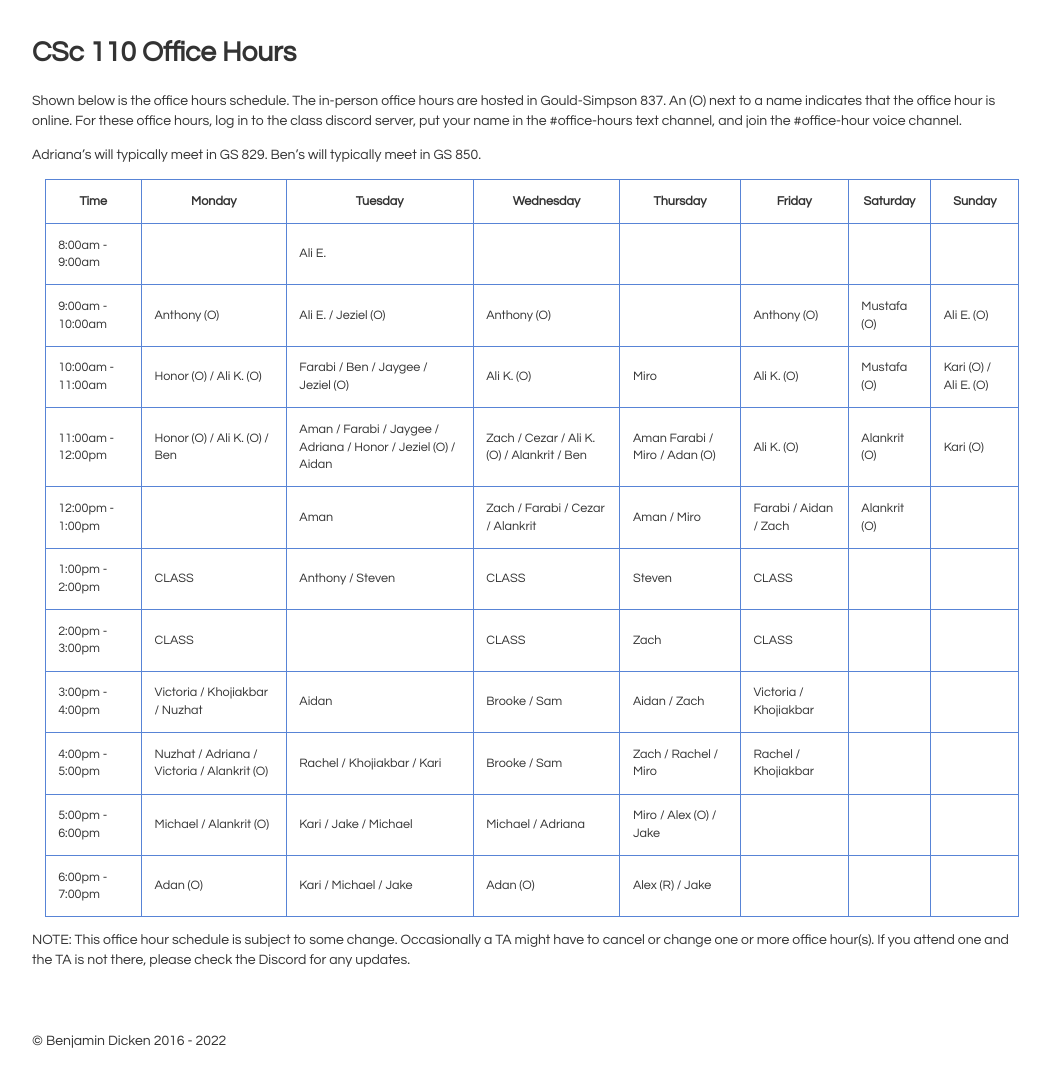
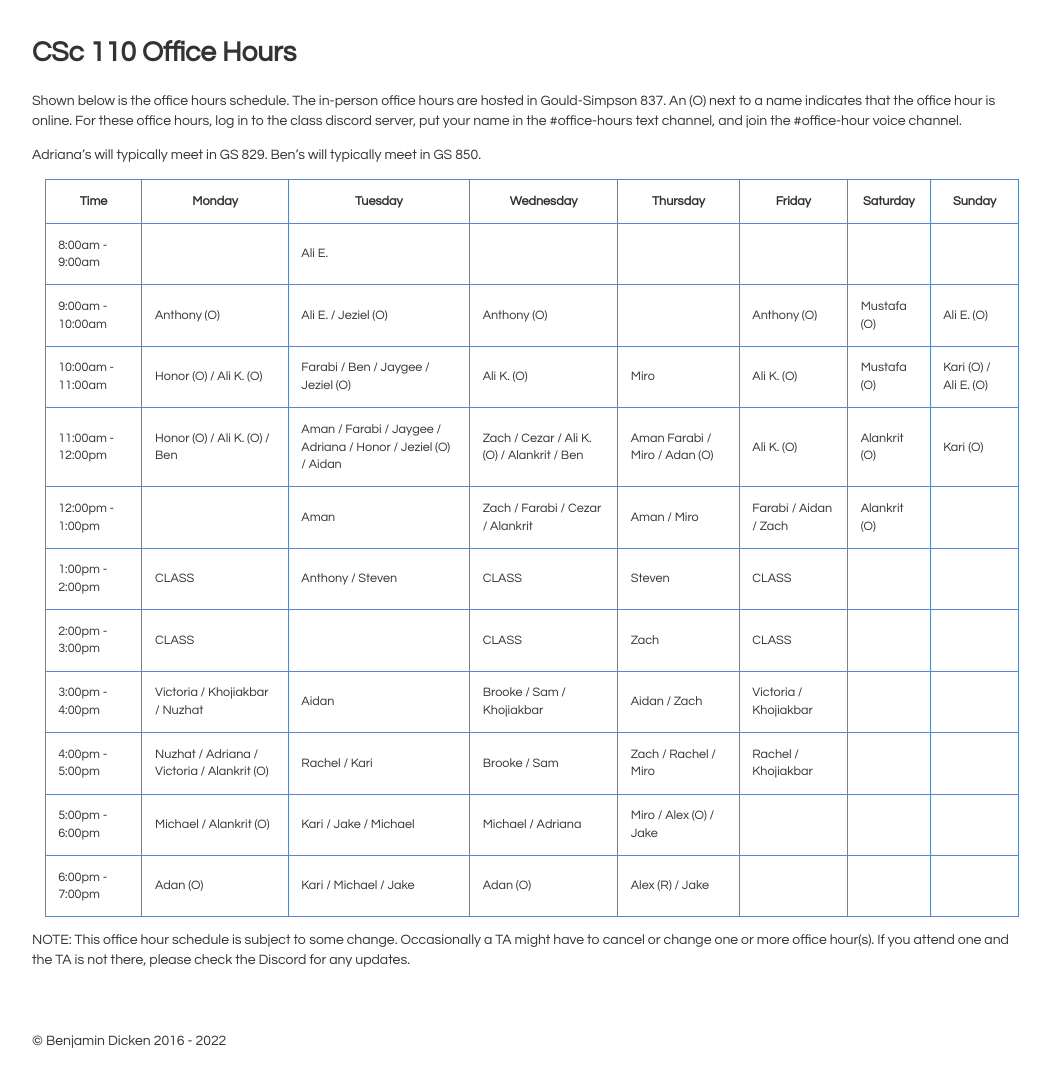
Before and after one commit to bddicken/cs110fall2022website, a Jekyll site: the page built from office_hours/index.md, in a window 1280 px wide. Shown: the whole page, without its empty margins (108-1158 px from the left). Built offline with Jekyll 4.4.1, drawn with Linux system fonts in a browser that asks for light colours.

```diff
--- a/office_hours/index.md
+++ b/office_hours/index.md
@@ -34,8 +34,8 @@ Ben's will typically meet in GS 850.
 | 12:00pm - 1:00pm  |  | Aman | Zach / Farabi / Cezar / Alankrit | Aman / Miro | Farabi / Aidan / Zach | Alankrit (O) | |
 | 1:00pm - 2:00pm   | CLASS | Anthony / Steven | CLASS | Steven | CLASS | | |
 | 2:00pm - 3:00pm   | CLASS | | CLASS | Zach | CLASS | | |
-| 3:00pm - 4:00pm   | Victoria / Khojiakbar  / Nuzhat | Aidan | Brooke /  Sam | Aidan / Zach | Victoria / Khojiakbar  | | |
-| 4:00pm - 5:00pm   | Nuzhat / Adriana / Victoria / Alankrit (O) | Rachel / Khojiakbar  / Kari | Brooke / Sam | Zach / Rachel / Miro | Rachel / Khojiakbar  | | |
+| 3:00pm - 4:00pm   | Victoria / Khojiakbar  / Nuzhat | Aidan | Brooke /  Sam / Khojiakbar | Aidan / Zach | Victoria / Khojiakbar  | | |
+| 4:00pm - 5:00pm   | Nuzhat / Adriana / Victoria / Alankrit (O) | Rachel / Kari | Brooke / Sam | Zach / Rachel / Miro | Rachel / Khojiakbar  | | |
 | 5:00pm - 6:00pm   | Michael / Alankrit (O) | Kari / Jake / Michael | Michael / Adriana | Miro / Alex (O) / Jake | | | |
 | 6:00pm - 7:00pm   | Adan (O) | Kari / Michael / Jake | Adan (O) | Alex (R) / Jake | | | |
 
```
